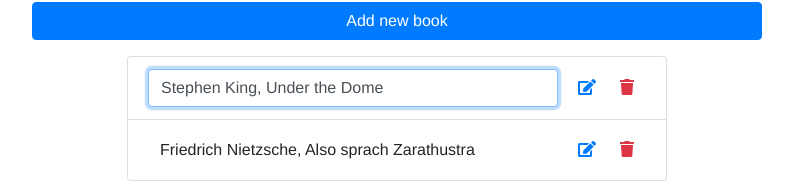
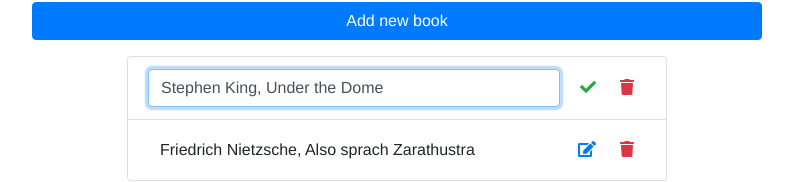
Before and after one commit to DmytroSav/LibraryProject, a Vue app: page /#/ in a window 1280 px wide. Both pictures are taken after a click on the button 830 px from the left and 351 px from the top of the page. Shown: the part 264-446 px from the top of the page, without its empty margins (243-1036 px from the left). Built offline with nearby package versions, Linux system fonts and the light colour scheme.

Commit message:
list editing frontend completed

```diff
--- a/src/components/ElementComponent.vue
+++ b/src/components/BookElementComponent.vue
@@ -7,20 +7,26 @@
     >
       <span>{{ book }}</span>
     </div>
-    <form v-else class="flex-grow-1" @submit.prevent="finishEditing()">
+    <form v-else class="flex-grow-1" @submit.prevent="finishEditing">
       <input
           type="text"
           class="form-control"
           v-model="newBookName"
-          @blur="finishEditing()"
+          @blur="finishEditing"
           ref="editBook"
       />
     </form>
     <button
-        @click="startEditing()"
-        class="btn btn-outline-primary border-0 ml-2"
-    >
+        v-if="!isEditing"
+        @click="startEditing"
+        class="btn btn-outline-primary border-0 ml-2">
       <span class="fa fa-edit"></span>
+    </button>
+    <button
+        v-if="isEditing"
+        @click="finishEditing"
+        class="btn btn-outline-success border-0 ml-2">
+      <span class="fa fa-check"></span>
     </button>
     <button @click="$emit('on-delete')" class="btn btn-outline-danger border-0">
       <span class="fa fa-trash"></span>
@@ -42,7 +48,7 @@ export default {
   methods: {
     startEditing() {
       if (this.isEditing) {
-        this.finishEditing();
+        return this.finishEditing();
       } else {
         this.newBookName = this.book;
         this.isEditing = true;
--- a/src/components/LibraryComponent.vue
+++ b/src/components/LibraryComponent.vue
@@ -23,7 +23,7 @@
           <library-item
               v-for="(book, index) in books"
               :key="index"
-              :book="book"
+              :book="book.description"
               @on-delete="deleteBook(index)"
               @on-edit="editBook(index, $event)"
           />
@@ -34,19 +34,22 @@
 </template>
 
 <script>
-import LibraryItem from "@/components/ElementComponent.vue";
+import LibraryItem from "@/components/BookElementComponent.vue";
 
 export default {
   data() {
     return {
       newBook: '',
-      books: ['Stephen King, Under the Dome', 'Friedrich Nietzsche, Also sprach Zarathustra'],
+      books: [
+        {description: 'Stephen King, Under the Dome'},
+        {description: 'Friedrich Nietzsche, Also sprach Zarathustra'}
+        ],
     };
   },
   components: { 'library-item': LibraryItem },
   methods: {
     addBook() {
-      this.books.push(this.newBook);
+      this.books.push({description: this.newBook});
       this.newBook = '';
       this.$nextTick(() => this.$refs.newBook.focus());
     },
@@ -54,7 +57,7 @@ export default {
       this.books.splice(index, 1);
     },
     editBook(index, newBookName) {
-     this.books[index] = newBookName;
+     this.books[index].description = newBookName;
     },
   },
 };
```
